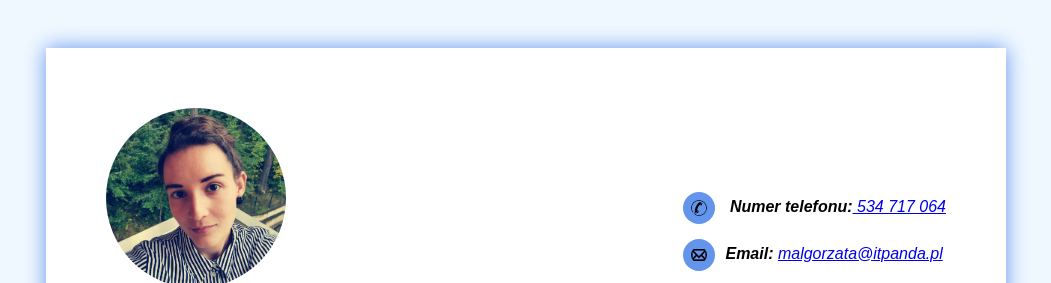
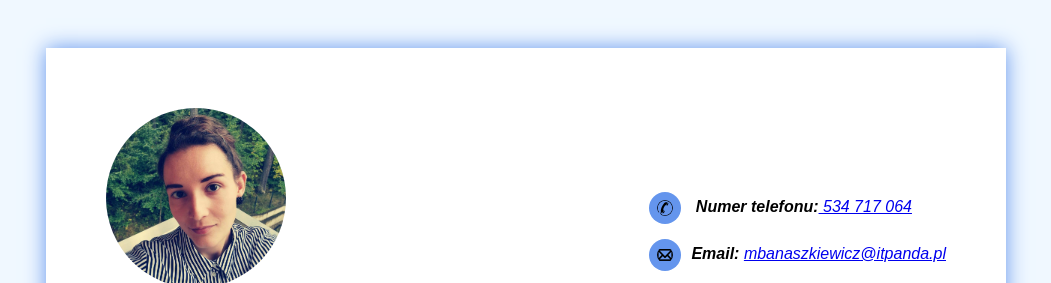
Before and after one commit to malgorzata-banaszkiewicz/Moje-CV, a plain HTML site: page index.html in a window 1280 px wide. Shown: the top 283 px of the page, without its empty margins (114-1165 px from the left). Drawn offline with Linux system fonts and the light colour scheme.

Commit message:
added email address

```diff
--- a/index.html
+++ b/index.html
@@ -25,7 +25,7 @@
                                 </a>
                         </li>
                         <li>
-                            <img class="address-icon circle" src="mail.png" alt="" ><b>Email:</b> <a href="mailto:malgorzata@itpanda.pl">malgorzata@itpanda.pl</a>
+                            <img class="address-icon circle" src="mail.png" alt="" ><b>Email:</b> <a href="mailto:mbanaszkiewicz@itpanda.pl">mbanaszkiewicz@itpanda.pl</a>
                         </li>
                         <li>
                             <img class="address-icon circle" src="birthday-cake.png" alt="" ><b>Data urodzenia:</b> 28.09.1992r
```
